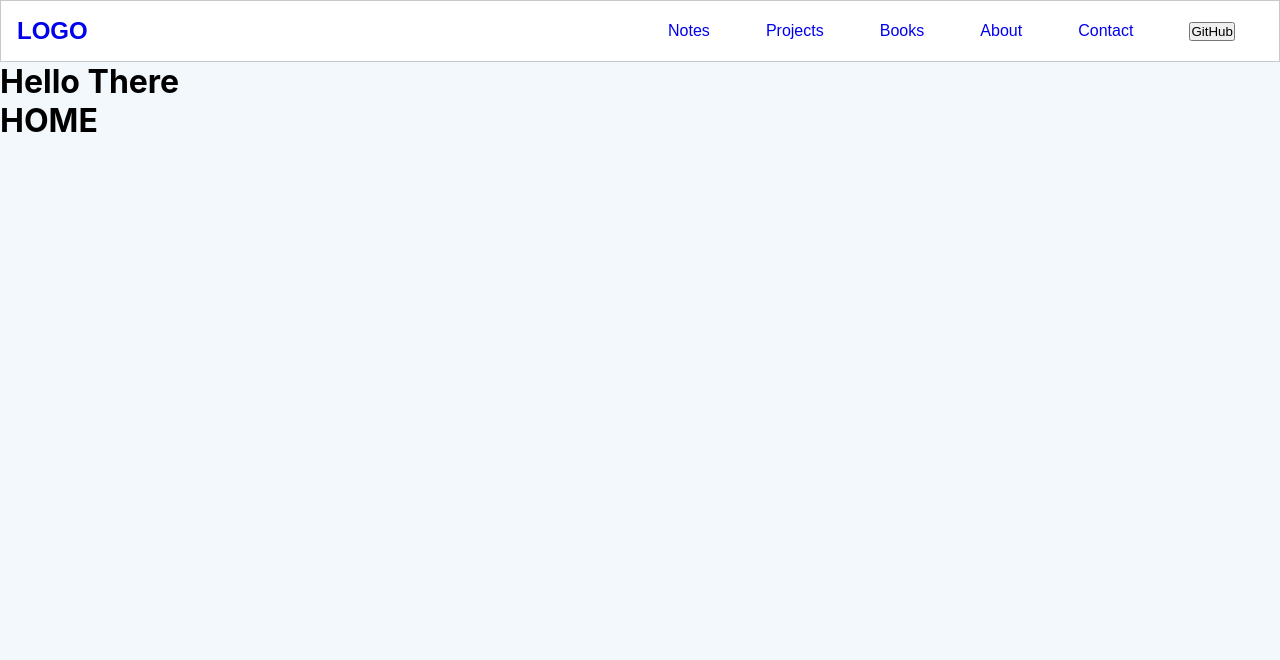
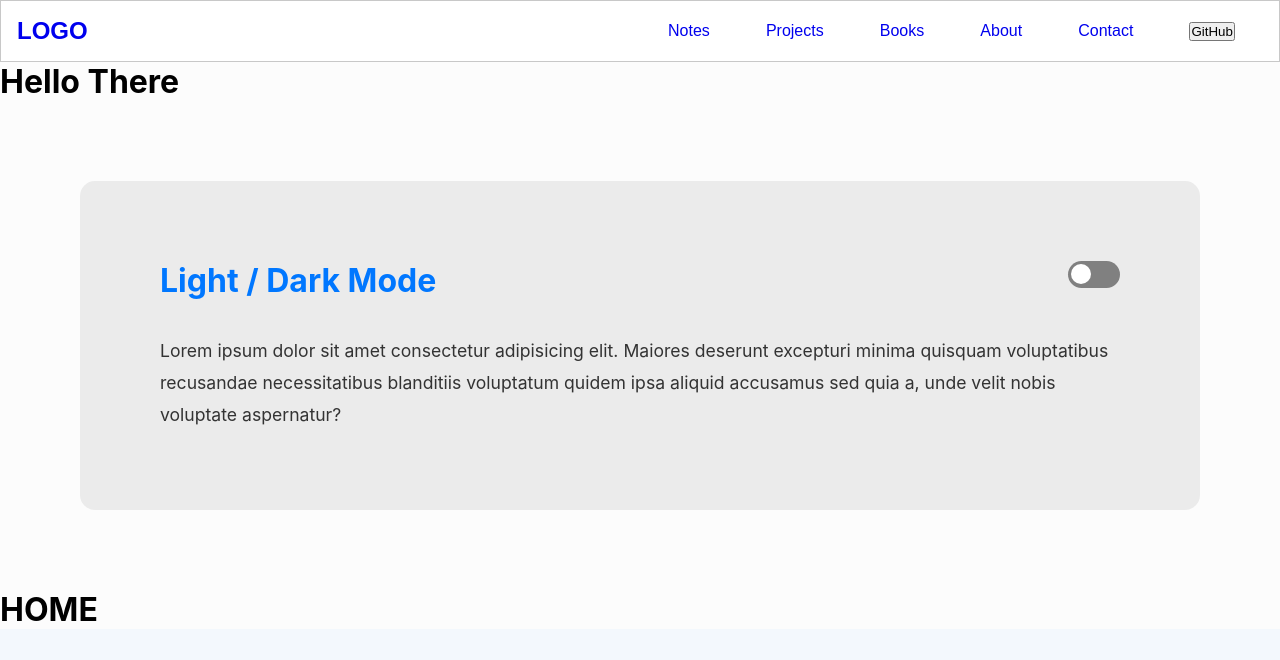
Before and after one commit to burhanux/burhanux, a React (Create React App) app: page / in a window 1280 px wide. Shown: the top 660 px of the page. Built offline with nearby package versions, Linux system fonts and the light colour scheme.

Commit message:
basic setup of dark mode, next step is to make the changes

```diff
--- a/src/App.tsx
+++ b/src/App.tsx
@@ -1,13 +1,16 @@
-import React from 'react';
+import React, { useEffect } from 'react';
+import DarkLightSwitch from './components/DarkLightSwitch';
 import MainContent from './components/MainContent';
 import { Nav } from './components/nav/Nav';
 import './styles/App.scss';
 
+
 function App() {
   return (
-    <div className="App">
+    <div className="App" >
       <Nav />
       <h1>Hello There</h1>
+      <DarkLightSwitch />
       <MainContent />
       <div className="overlay"></div>
     </div>
--- /dev/null
+++ b/src/components/DarkLightSwitch.tsx
@@ -0,0 +1,30 @@
+import React, { useEffect } from 'react';
+import { darkLightMode } from '../events';
+import '../styles/darkmode.scss';
+
+const DarkLightSwitch = () => {
+  useEffect(() => {
+    darkLightMode();
+  }, [])
+  return (
+    <div>
+      <div className="container">
+        <h1>Light / Dark Mode</h1>
+        <div className="toggle-container">
+          <input type="checkbox" name="theme" id="switch" /><label htmlFor="switch" >Toggle</label>
+        </div>
+        <p>Lorem ipsum dolor sit amet consectetur adipisicing elit. Maiores deserunt excepturi minima quisquam
+          voluptatibus recusandae necessitatibus blanditiis voluptatum quidem ipsa aliquid accusamus sed quia a, unde
+          velit nobis voluptate aspernatur?</p>
+      </div>
+    </div>
+  )
+}
+
+export default DarkLightSwitch
+
+/*Reference:
+Creating a Dark & Light Toggle Mode on your UI Designs
+DesignCourse
+https://www.youtube.com/watch?v=ZKXv_ZHQ654
+*/
--- a/src/events/index.tsx
+++ b/src/events/index.tsx
@@ -37,4 +37,30 @@ const closeSideNavTopic = (topic: string) => {
     document.querySelector('#NavSideMainMenu')?.classList.remove('left-wing');
 }
 
-export { openSideNav, closeSideNav, removeOverlay, removeSideNavActive, openSideNavTopic, closeSideNavTopic }
+const darkLightMode = () => {
+    const html = document.getElementsByTagName("html")[0];   // Get the html element in the document
+    const att = document.createAttribute(`data-theme`);       // Create a attribute
+    att.value = "light";                           // Set the value of the attribute
+    html.setAttributeNode(att);
+
+    const checkbox: any = document.querySelector('input[name=theme]');
+
+    checkbox.addEventListener('change', () => {
+        if (checkbox.checked) {
+            trans()
+            document.documentElement.setAttribute('data-theme', 'dark')
+        } else {
+            trans()
+            document.documentElement.setAttribute('data-theme', 'light')
+        }
+    })
+
+    let trans = () => {
+        document.documentElement.classList.add('transition');
+        window.setTimeout(() => {
+            document.documentElement.classList.remove('transition')
+        }, 1000)
+    }
+}
+
+export { openSideNav, closeSideNav, removeOverlay, removeSideNavActive, openSideNavTopic, closeSideNavTopic, darkLightMode }
--- /dev/null
+++ b/src/styles/darkmode.scss
@@ -0,0 +1,96 @@
+html {
+    // Vanilla CSS Variables
+    --bg: #fcfcfc;
+    --bg-panel: #ebebeb;
+    --color-headings: #0077ff;
+    --color-text: #333333;
+}
+
+// If theme is switched to Dark
+html[data-theme="dark"] {
+    --bg: #333333;
+    --bg-panel: #434343;
+    --color-headings: #3694ff;
+    --color-text: #b5b5b5;
+}
+
+body {
+    background-color: var(--bg);
+}
+
+.container {
+    background-color: var(--bg-panel);
+    margin: 5em;
+    padding: 5em;
+    border-radius: 15px;
+
+    display: grid;
+    grid-template-columns: 80% auto;
+    grid-template-rows: auto auto;
+    grid-template-areas:
+        "title switch"
+        "content content";
+
+    h1 {
+        margin: 0;
+        color: var(--color-headings);
+    }
+
+    p {
+        color: var(--color-text);
+        grid-area: content;
+        font-size: 1.1em;
+        line-height: 1.8em;
+        margin-top: 2em;
+    }
+}
+
+input[type="checkbox"] {
+    height: 0;
+    width: 0;
+    visibility: hidden;
+}
+
+label {
+    cursor: pointer;
+    text-indent: -9999px;
+    width: 52px;
+    height: 27px;
+    background: grey;
+    float: right;
+    border-radius: 100px;
+    position: relative;
+}
+
+label:after {
+    content: "";
+    position: absolute;
+    top: 3px;
+    left: 3px;
+    width: 20px;
+    height: 20px;
+    background: #fff;
+    border-radius: 90px;
+    transition: 0.3s;
+}
+
+input:checked + label {
+    background: var(--color-headings);
+}
+
+input:checked + label:after {
+    left: calc(100% - 5px);
+    transform: translateX(-100%);
+}
+
+label:active:after {
+    width: 45px;
+}
+
+html.transition,
+html.transition *,
+html.transition *:before,
+html.transition *:after {
+    transition: all 750ms !important;
+    transition-delay: 0 !important;
+}
```
